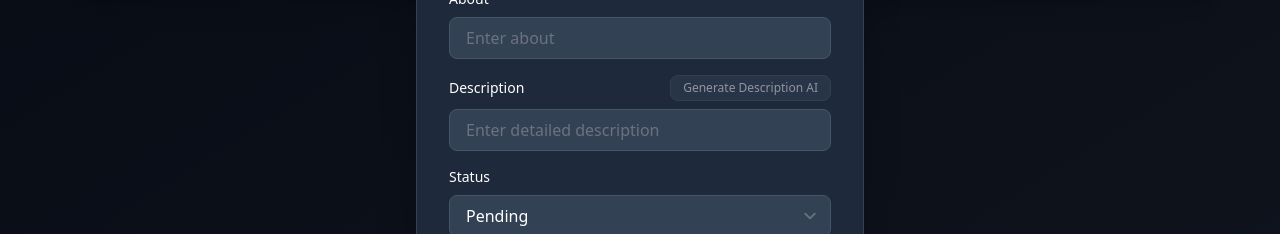
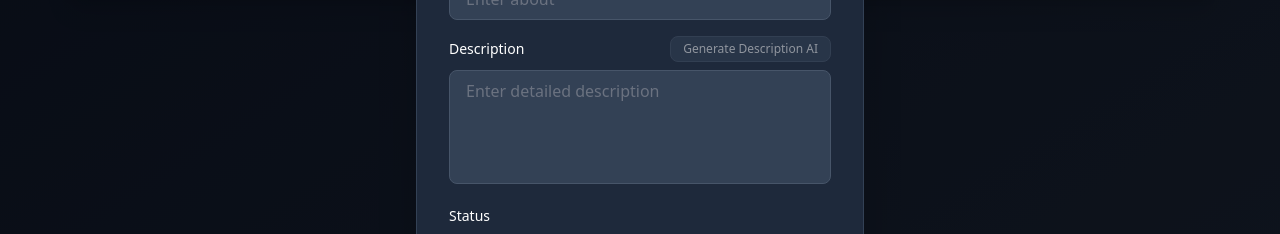
Before and after one commit to Ajay-singh-github/Task_Manger, a Next.js app: page / in a window 1280 px wide. Both pictures are taken after a click on the button "Add New Task". Shown: the part 283-517 px from the top of the page. Built offline with nearby package versions, Linux system fonts and the light colour scheme; no server answers.

Commit message:
added the description

```diff
--- a/app/page.tsx
+++ b/app/page.tsx
@@ -331,13 +331,13 @@ export default function Page() {
                       {generatingDescription ? 'Generating...' : 'Generate Description AI'}
                     </button>
                   </div>
-                  <input
-                    type='text'
+                  <textarea
                     name='description'
                     value={formData.description}
                     onChange={handleInputChange}
                     required
-                    className='w-full px-4 py-2 bg-slate-700 text-white border border-slate-600 rounded-lg focus:outline-none focus:border-blue-500 transition'
+                    rows={4}
+                    className='w-full px-4 py-2 bg-slate-700 text-white border border-slate-600 rounded-lg focus:outline-none focus:border-blue-500 transition resize-none'
                     placeholder='Enter detailed description'
                   />
                 </div>
@@ -444,13 +444,13 @@ export default function Page() {
                       {generatingDescription ? 'Generating...' : 'Generate Description AI'}
                     </button>
                   </div>
-                  <input
-                    type='text'
+                  <textarea
                     name='description'
                     value={formData.description}
                     onChange={handleInputChange}
                     required
-                    className='w-full px-4 py-2 bg-slate-700 text-white border border-slate-600 rounded-lg focus:outline-none focus:border-blue-500 transition'
+                    rows={4}
+                    className='w-full px-4 py-2 bg-slate-700 text-white border border-slate-600 rounded-lg focus:outline-none focus:border-blue-500 transition resize-none'
                     placeholder='Enter detailed description'
                   />
                 </div>
```
